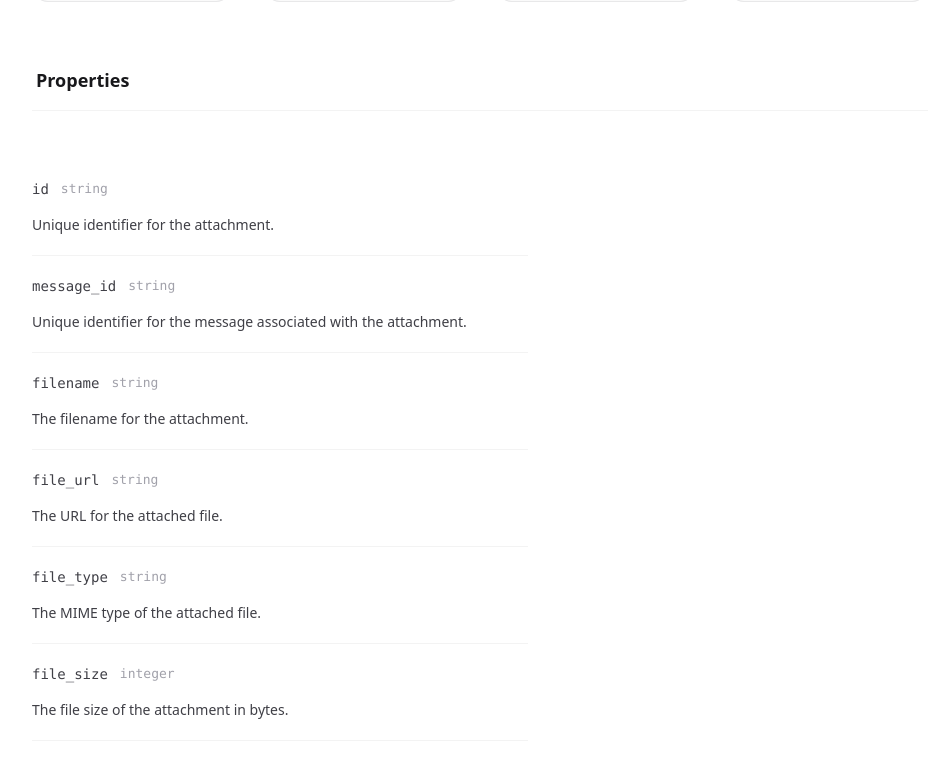
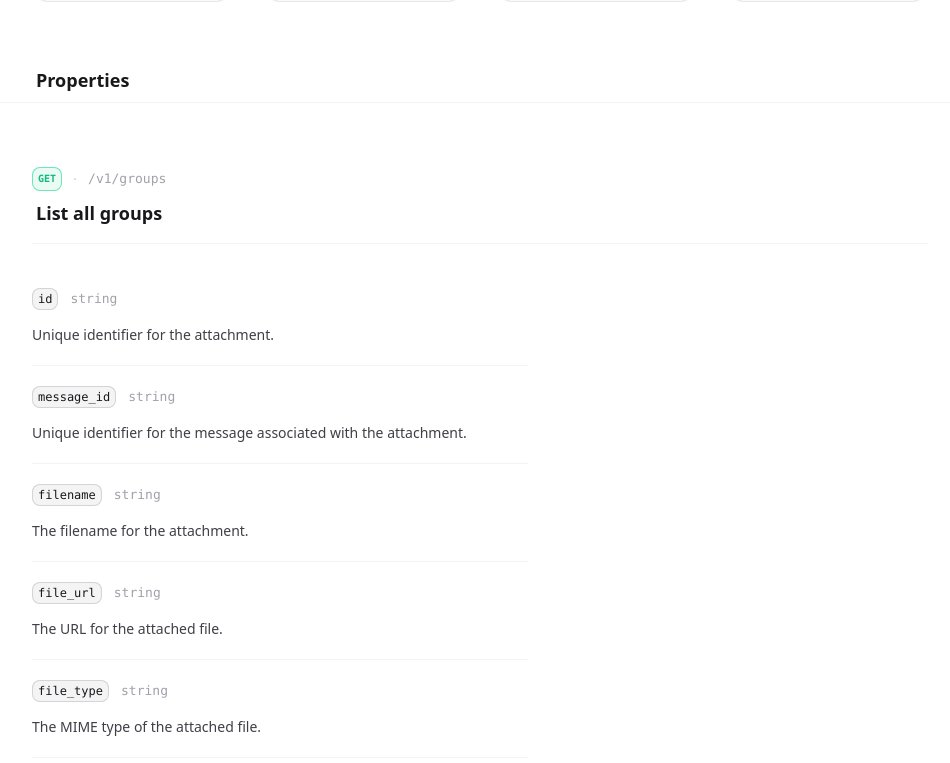
Before and after one commit to awesomecoderdev/starter, a Next.js app: page / in a window 1280 px wide. Shown: the part 1224-1987 px from the top of the page, without its empty margins (320-1270 px from the left). Built offline with nearby package versions, Linux system fonts and the light colour scheme.

Commit message:
Updated Layouts

```diff
--- a/src/app/page.tsx
+++ b/src/app/page.tsx
@@ -6,6 +6,7 @@ import { Guides } from "@/components/Guides";
 import { Resources } from "@/components/Resources";
 import { Metadata } from "next";
 import { Properties, Property } from "@/components/Note";
+import { Prose } from "@/components/Prose";
 
 export default function Home() {
 	return (
@@ -55,7 +56,11 @@ export default function Home() {
 				<Heading level={2} id="properties">
 					Properties
 				</Heading>
-				<div className="not-prose mt-4 border-t border-zinc-900/5 pt-10 dark:border-white/5">
+				<hr />
+				<Heading level={2} tag="GET" label="/v1/groups">
+					List all groups
+				</Heading>
+				<Prose className="mt-4 border-t border-zinc-900/5 pt-10 dark:border-white/5">
 					<Properties>
 						<Property name="id" type="string">
 							Unique identifier for the attachment.
@@ -80,7 +85,7 @@ export default function Home() {
 							Timestamp of when the attachment was created.
 						</Property>
 					</Properties>
-				</div>
+				</Prose>
 			</div>
 		</>
 	);
```
